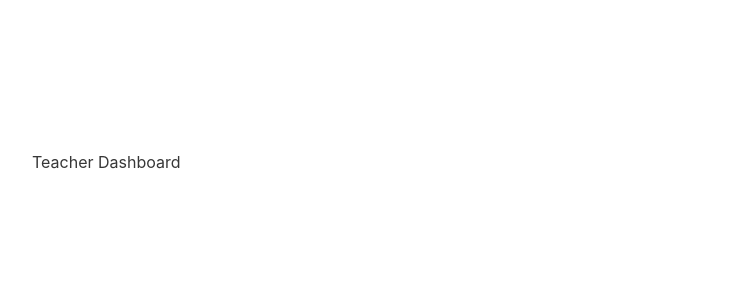
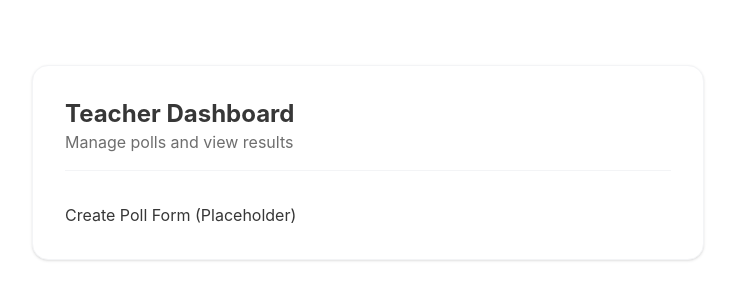
Before and after one commit to Siddharth-Nama/intervue-assignment, a React (Vite) app in the folder client/: page /teacher in a window 1280 px wide. Shown: the part 238-538 px from the top of the page, without its empty margins (160-895 px from the left). Built offline with nearby package versions, Linux system fonts and the light colour scheme.

Commit message:
Implement Teacher Dashboard Layout

```diff
--- a/client/src/App.tsx
+++ b/client/src/App.tsx
@@ -6,8 +6,9 @@ import { Toaster } from 'react-hot-toast';
 
 import { StudentOnboarding } from './pages/StudentOnboarding';
 
+import { TeacherDashboard } from './pages/TeacherDashboard';
+
 // Placeholders for routes
-const TeacherDashboard = () => <div>Teacher Dashboard</div>;
 const StudentDashboard = () => <div>Student Poll View</div>;
 
 function App() {
--- /dev/null
+++ b/client/src/pages/TeacherDashboard.tsx
@@ -0,0 +1,32 @@
+import { useState, useEffect } from 'react';
+import { useUser } from '../context/UserContext';
+// import { CreatePoll } from '../components/teacher/CreatePoll'; // Next task
+// import { LiveResults } from '../components/teacher/LiveResults'; // Future task
+
+export const TeacherDashboard = () => {
+  const { user } = useUser();
+  const [activePoll, setActivePoll] = useState<any>(null); // To be typed
+  const [loading, setLoading] = useState(false);
+
+  // Check for active poll on mount
+  useEffect(() => {
+     // Fetch active poll logic here
+  }, []);
+
+  return (
+    <div className="w-full max-w-2xl bg-white rounded-2xl shadow-sm border border-gray-100 p-8">
+       <div className="mb-8 border-b border-gray-100 pb-4">
+          <h1 className="text-2xl font-bold text-[#373737]">Teacher Dashboard</h1>
+          <p className="text-[#6E6E6E]">Manage polls and view results</p>
+       </div>
+
+       {loading ? (
+         <div>Loading...</div>
+       ) : activePoll ? (
+         <div>Live Results View (Placeholder)</div>
+       ) : (
+         <div>Create Poll Form (Placeholder)</div>
+       )}
+    </div>
+  );
+};
```
